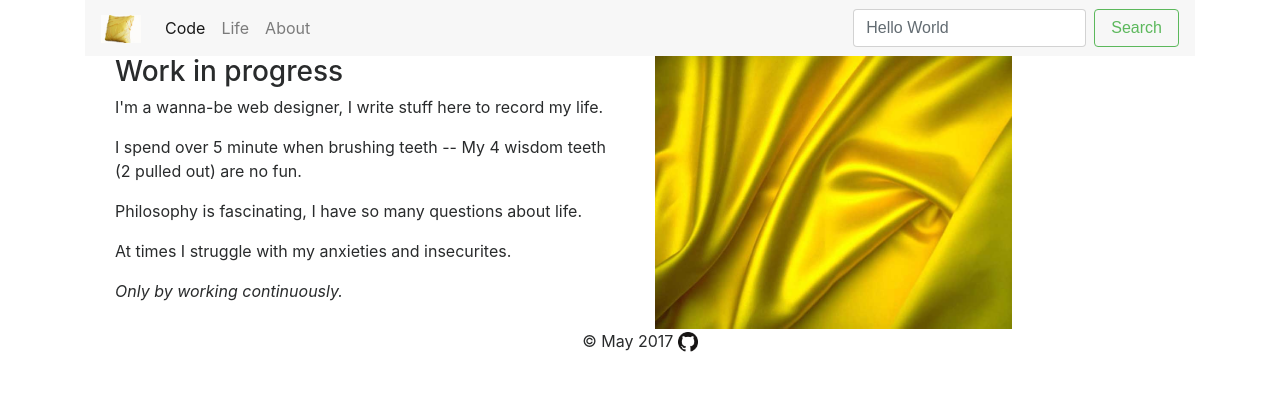
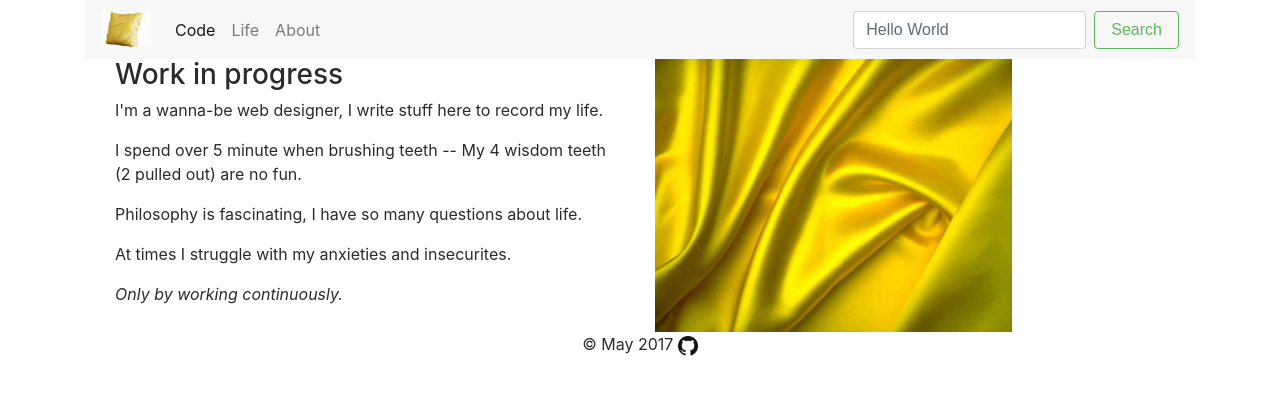
Before and after one commit to yinkouya/yinkouya.github.io, a Jekyll site: the page built from about.html, in a window 1280 px wide. Shown: the top 395 px of the page. Built offline with Jekyll 4.4.1, drawn with Linux system fonts in a browser that asks for light colours; nearby versions of some CDN libraries.

Commit message:
Update style.css

```diff
--- a/assets/style.css
+++ b/assets/style.css
@@ -1,6 +1,7 @@
 img.brand {
-  width: 40px;
+  width: 50px;
 }
+
 .carousel-inner > .carousel-item > img {
   margin: 0 auto;
 }
```
